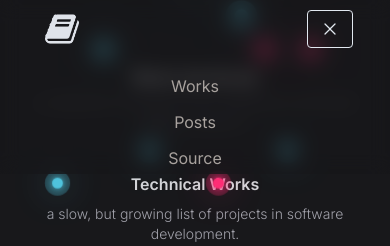
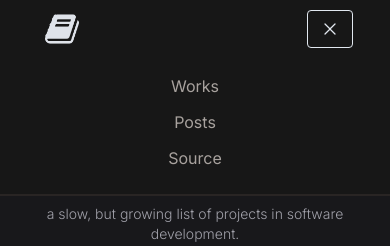
Before and after one commit to jamesedra/blog-portfolio, a Next.js app: page /works in a window 390 px wide. Both pictures are taken after a click on the button 329 px from the left and 29 px from the top of the page. Shown: the top 246 px of the page. Built offline with nearby package versions, Linux system fonts and the light colour scheme.

Commit message:
header and background style edit

```diff
--- a/app/layout.tsx
+++ b/app/layout.tsx
@@ -23,7 +23,7 @@ export default function RootLayout({
         className={`${inter.className} min-h-screen px-4 md:px-12 bg-zinc-900`}
       >
         <div
-          className="background-container absolute inset-0 z-0"
+          className="background-container hidden md:block absolute inset-0 z-0"
           style={{ pointerEvents: "none" }}
         >
           <Background />
--- a/components/header.tsx
+++ b/components/header.tsx
@@ -47,7 +47,7 @@ export const Header = () => {
 
   return (
     <header
-      className="fixed top-0 left-0 right-0 z-30 bg-zinc-900/70"
+      className="fixed top-0 left-0 right-0 z-30 bg-neutral-900 sm:bg-zinc-900/70 border-b-2 border-stone-800 sm:border-none"
       style={{ backdropFilter: "blur(10px)" }}
     >
       <div className="flex flex-wrap mx-auto max-w-screen-2xl px-2 py-1 items-center justify-between w-[85%]">
@@ -62,12 +62,12 @@ export const Header = () => {
               unoptimized
               style={{ filter: "invert(100%)" }}
             />
-            <span className="hidden md:block text-zinc-300 font-light text-lg ml-2">
+            <span className="hidden sm:block text-zinc-300 font-light text-lg ml-2">
               edra
             </span>
           </div>
         </Link>
-        <div className="mobile-menu block md:hidden">
+        <div className="mobile-menu block sm:hidden">
           {!navbarOpen ? (
             <button
               onClick={() => setNavbarOpen(true)}
@@ -84,7 +84,7 @@ export const Header = () => {
             </button>
           )}
         </div>
-        <nav className="menu hidden md:flex md:w-auto" id="navbar">
+        <nav className="menu hidden sm:flex sm:w-auto" id="navbar">
           <ul className="flex p-4 md:p-0 sm:flex-row md:space-x-8 mt-0">
             {links.map((link, index) => (
               <li key={index}>
--- a/components/menu.tsx
+++ b/components/menu.tsx
@@ -11,7 +11,7 @@ interface MenuProps {
 
 export const Menu = ({ links, onClick }: MenuProps) => {
   return (
-    <ul className="flex flex-col py-4 pb-1 items-center space-y-3 rounded-b-lg">
+    <ul className="flex flex-col py-4 pb-1 mb-5 items-center space-y-3 rounded-b-lg">
       {links.map((link, index) => (
         <li key={index}>
           <a
```
Also changed, not shown: 1 other file (tests, documents, lock files or other folders).
